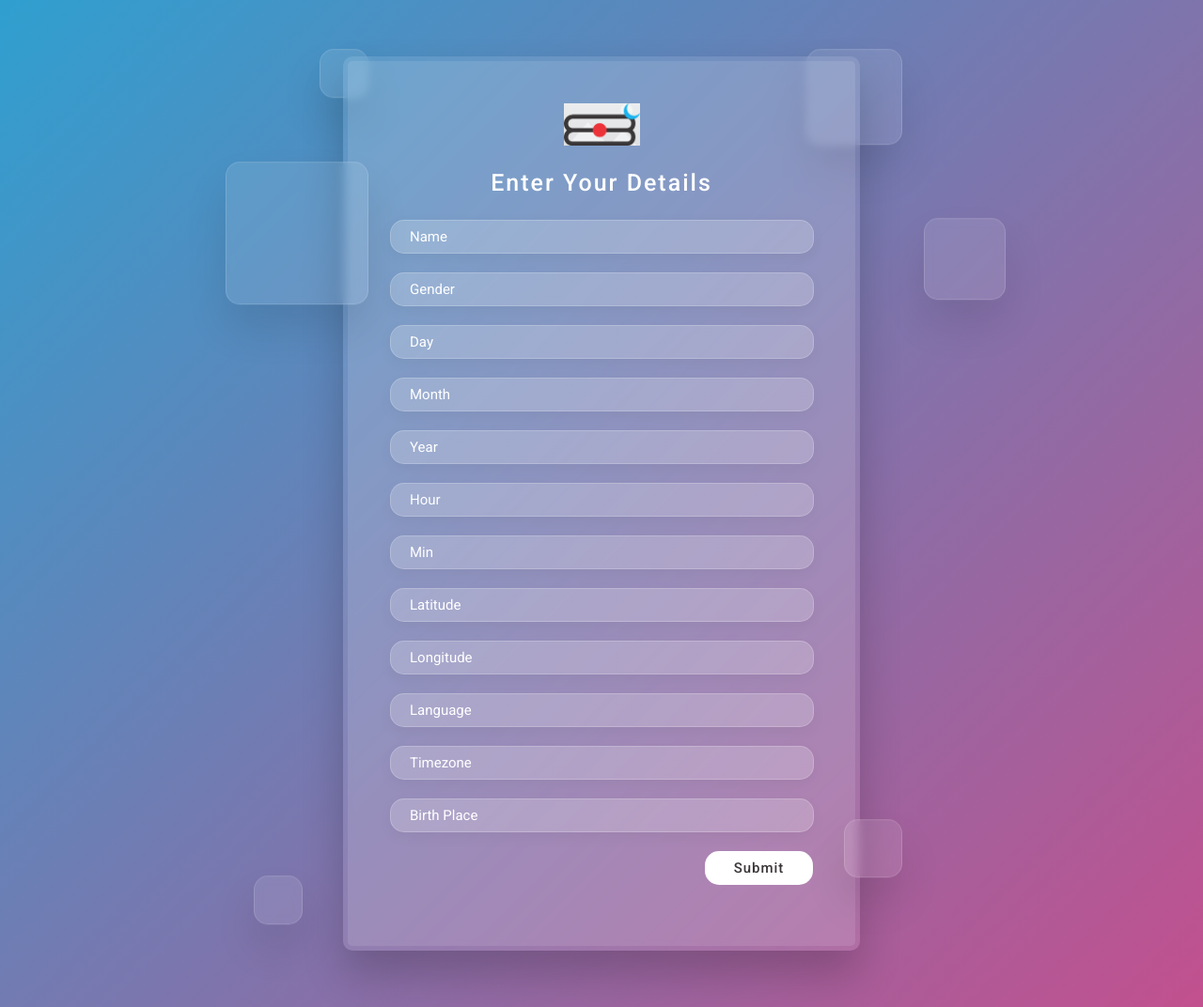
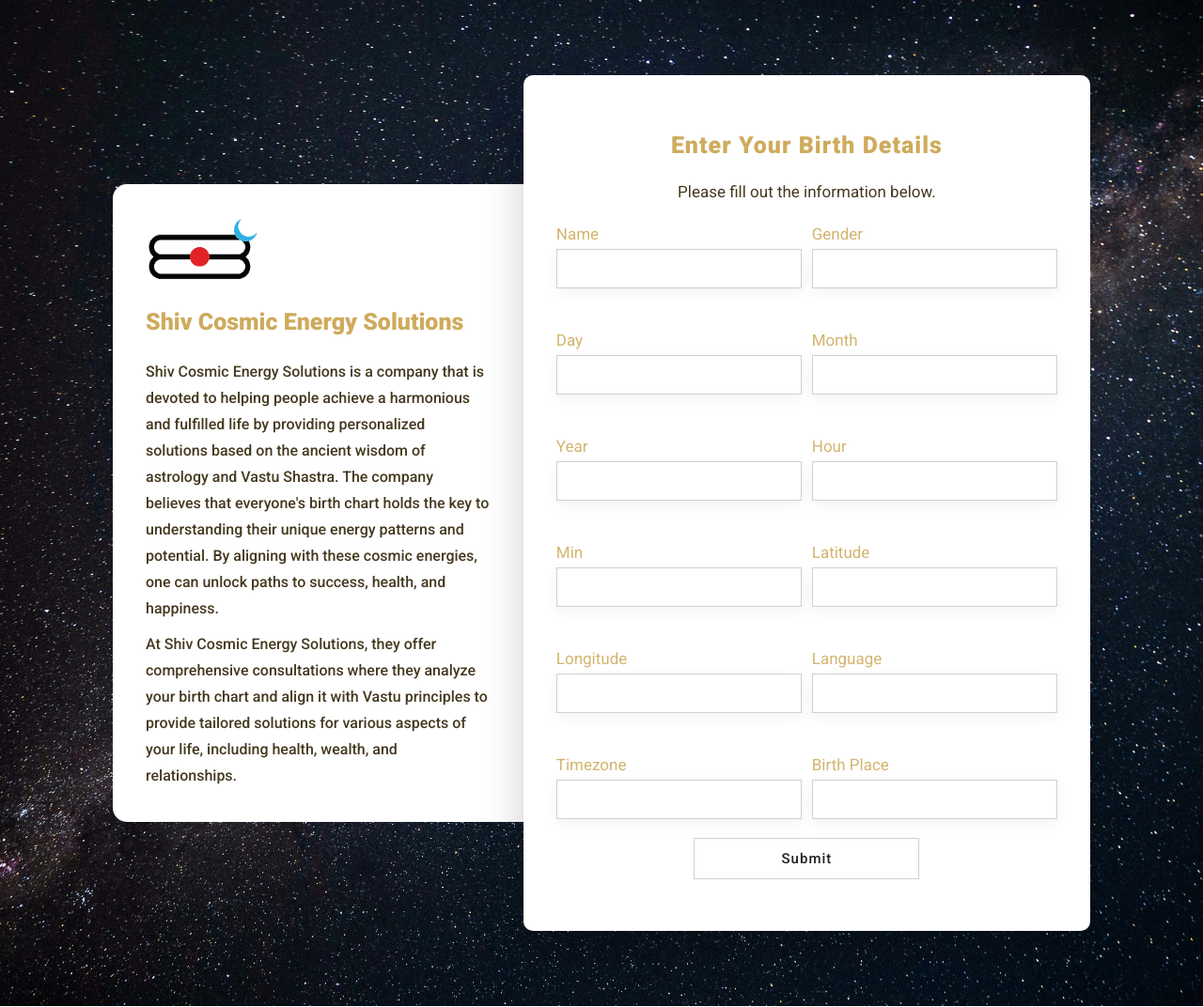
Before and after one commit to SharpMultimedia/Shiv-Cosmic, a Django app: page / in a window 1280 px wide. Shown: the whole page at 94% size. Run offline with Django 4.2, Linux system fonts and the light colour scheme.

Commit message:
redesign the form

```diff
--- a/static/css/style.css
+++ b/static/css/style.css
@@ -7,147 +7,87 @@
 * {
     margin: 0;
     padding: 0;
-    font-family: 'El Messiri', sans-serif;
+    box-sizing: border-box;
 }
 
-body {
-    background: #031323;
-    /* overflow: hidden; */
+
+
+.formContainer {
+    padding: 80px 120px;
+    background-image: url("/static/assets/images/Astology.jpg");
+    background-position: center;
+    background-repeat: no-repeat;
+    background-size: cover;
 }
 
-.fas {
-    width: 32px;
+.rowMain {
+    width: 100%;
+    display: flex;
+    justify-content: space-between;
+    align-items: center;
+
 }
 
-.formContainer {
+.colLeft {
+    width: 42%;
+
+    /* height: 650px; */
+    /* padding: 50px; */
+
     display: flex;
-    justify-content: center;
     align-items: center;
-    min-height: 100vh;
-    background: linear-gradient(-45deg, #ee7752, #e73c7e, #23a6d5, #23d5ab);
-    background-size: 400% 400%;
-    animation: gradient 10s ease infinite;
-    padding: 60px;
-    overflow: hidden;
 }
 
-@keyframes gradient {
-    0% {
-        background-position: 0% 50%;
-    }
+.contentBG {
+    background: white;
+    padding: 35px;
+    border-radius: 15px 0 0 15px;
 
-    50% {
-        background-position: 100% 50%;
-    }
-
-    100% {
-        background-position: 0% 50%;
-    }
 }
 
-.box {
-    position: relative;
+.contentBG img {
+    max-width: 120px;
 }
 
-.square {
-    position: absolute;
-    background: rgba(255, 255, 255, 0.1);
-    backdrop-filter: blur(5px);
-    box-shadow: 0 25px 45px rgba(0, 0, 0, 0.1);
-    border: 1px solid rgba(255, 255, 255, 0.15);
-    border-radius: 15px;
-    animation: square 10s linear infinite;
+.contentBG h1 {
+    font-family: "Roboto", sans-serif;
+    font-weight: 900;
+    font-style: normal;
+    font-size: 25px;
+    margin: 25px 0;
+    color: rgb(206, 171, 92);
 }
 
-@keyframes square {
-
-    0%,
-    100% {
-        transform: translateY(-20px);
-    }
-
-    50% {
-        transform: translateY(20px);
-    }
+.contentBG p {
+    font-family: "Roboto", sans-serif;
+    font-weight: 500;
+    font-style: normal;
+    font-size: 16px;
+    color: rgb(69, 57, 31);
+    line-height: 28px;
 }
 
-.square:nth-child(1) {
-    width: 100px;
-    height: 100px;
-    top: -15px;
-    right: -45px;
+.contentpara {
+    margin-top: 10px;
 }
 
-.square:nth-child(2) {
-    width: 150px;
-    height: 150px;
-    top: 105px;
-    left: -125px;
-    z-index: 2;
+.colRight {
+    width: 58%;
 }
 
-.square:nth-child(3) {
-    width: 60px;
-    height: 60px;
-    bottom: 85px;
-    right: -45px;
-    z-index: 2;
-}
-
-.square:nth-child(4) {
-    width: 50px;
-    height: 50px;
-    bottom: 35px;
-    left: -95px;
-}
-
-.square:nth-child(5) {
-    width: 50px;
-    height: 50px;
-    top: -15px;
-    left: -25px;
-}
-
-.square:nth-child(6) {
-    width: 85px;
-    height: 85px;
-    top: 165px;
-    right: -155px;
-    z-index: 2;
-}
-
-.container {
-    position: relative;
-    padding: 50px;
-    width: 450px;
-    min-height: 380px;
-    display: flex;
-    justify-content: center;
-    align-items: center;
-    background: rgba(255, 255, 255, 0.1);
-    backdrop-filter: blur(5px);
-    border-radius: 10px;
-    box-shadow: 0 25px 45px rgba(0, 0, 0, 0.2);
-}
-
-.container::after {
-    content: '';
-    position: absolute;
-    top: 5px;
-    right: 5px;
-    bottom: 5px;
-    left: 5px;
-    border-radius: 5px;
-    pointer-events: none;
-    background: linear-gradient(to bottom,
-            rgba(255, 255, 255, 0.1) 0%,
-            rgba(255, 255, 255, 0.1) 2%);
-}
+/* ----- form ----  */
 
 .form {
     position: relative;
     width: 100%;
-    height: 100%;
+    padding: 35px;
+    border-radius: 15px;
+
+    /* background: rgb(255 255 255 / 95%); */
+    background-color: #fff;
+    backdrop-filter: blur(5px);
+    border-radius: 10px;
+    box-shadow: 0 25px 45px rgba(0, 0, 0, 0.2);
 }
 
 .formHead {
@@ -161,31 +101,57 @@ body {
 }
 
 .formHead h2 {
-    color: #fff;
-    letter-spacing: 2px;
+    color: rgb(206, 171, 92);
+
+    letter-spacing: 1px;
     margin: 25px 0;
     font-family: "Roboto", sans-serif;
-    font-weight: 500;
+    font-weight: 900;
     font-style: normal;
     font-size: 25px;
 }
 
+.formHead p {
+    color: rgb(69, 57, 31);
+    font-family: "Roboto", sans-serif;
+    font-weight: 400;
+    font-style: normal;
+    font-size: 17px;
+}
+
+.dataBox {
+    width: 100%;
+    display: flex;
+    justify-content: space-between;
+    margin-top: 25px;
+}
+
 .inputBx {
     position: relative;
-    width: 100%;
+    width: 49%;
     margin-bottom: 20px;
 }
 
+.formLabel {
+    margin-bottom: 6px;
+}
+
+.formLabel label {
+    font-family: "Roboto", sans-serif;
+    font-weight: 400;
+    font-style: normal;
+    font-size: 17px;
+    color: rgb(206 171 92 / 89%);
+}
+
 .inputBx input {
-    width: 93%;
+    width: 100%;
     outline: none;
     border: none;
-    border: 1px solid rgba(255, 255, 255, 0.2);
+    border: 1px solid rgb(25 22 22 / 20%);
     background: rgba(255, 255, 255, 0.2);
-    padding: 8px 10px;
+    padding: 11px 10px;
     padding-left: 20px;
-    border-radius: 15px;
-    color: #fff;
     font-size: 16px;
     box-shadow: 0 5px 15px rgba(0, 0, 0, 0.05);
 }
@@ -193,11 +159,12 @@ body {
 .inputBx input[type="submit"] {
     background: #fff;
     color: #231f20;
-    max-width: 115px;
-    padding: 8px 10px;
+    max-width: 240px;
+    padding: 12px 10px;
     box-shadow: none;
     letter-spacing: 1px;
     cursor: pointer;
+    transition: .7s;
 
     font-family: "Roboto", sans-serif;
     font-weight: 500;
@@ -206,83 +173,27 @@ body {
 }
 
 .inputBx input[type="submit"]:hover {
-    background: linear-gradient(115deg,
-            rgba(0, 0, 0, 0.10),
-            rgba(255, 255, 255, 0.25));
+    background: #ae633f;
     color: #fff;
-    transition: .5s;
+    transition: .7s;
 }
 
 input::placeholder {
-    color: #fff;
     font-size: 15px;
     font-family: "Roboto", sans-serif;
     font-weight: 400;
     font-style: normal;
 }
 
-/* .inputBx .password-control {
-    position: absolute;
-    top: 11px;
-    right: 10px;
-    display: inline-block;
-    width: 20px;
-    height: 20px;
-    background: url(https://snipp.ru/demo/495/view.svg) no-repeat;
+
+.formBtn {
+    display: flex;
+    width: 100%;
+    align-items: center;
+    justify-content: center;
 }
 
-.inputBx .password-control.view {
-    background: url(https://snipp.ru/demo/495/no-view.svg) no-repeat;
-} */
-
-
-/* .inputBx span {
-    position: absolute;
-    left: 30px;
-    padding: 10px;
-    display: inline-block;
-    color: #fff;
-    transition: .5s;
-    pointer-events: none;
-}
-
-.inputBx input:focus~span,
-.inputBx input:valid~span {
-    transform: translateX(-30px) translateY(-25px);
-    font-size: 12px;
-}
-
-.remember {
-    position: relative;
-    display: inline-block;
-    color: #fff;
-    margin-bottom: 10px;
-    cursor: pointer;
-}
-
-.form p {
-    color: #fff;
-    font-size: 15px;
-    margin-top: 5px;
-}
-
-.form p a {
-    color: #fff;
-}
-
-.form p a:hover {
-    background-color: #000;
-    background-image: linear-gradient(to right, #434343 0%, black 100%);
-    -webkit-background-clip: text;
-    -webkit-text-fill-color: transparent;
-}
-
-*/
-.formBtn {
-    display: flex;
-    justify-content: end;
-}
-@media (min-width:320px) and (max-width: 374px) {
+/* @media (min-width:320px) and (max-width: 374px) {
     .container {
         width: 240px;
         padding: 30px;
@@ -308,4 +219,4 @@ input::placeholder {
 }
 
 
-@media (max-width:868px) {}
+@media (max-width:868px) {} */
--- a/templates/index.html
+++ b/templates/index.html
@@ -13,126 +13,171 @@
 
 <body>
 
-  <!-- <div>
-    <div class="navContianer">
-      <div>
-        <img src="/templates/Logo.png" alt="logo" loading="lazy">
-      </div>
 
-      <div class="navHeading">
-        <h1>
-          Form Data
-        </h1>
+
+  <section class="formContainer">
+
+    <div class="rowMain">
+
+      <div class="colLeft">
+        <div class="contentBG">
+          <img src="/static/assets/icons/App icon.png" alt="logo" loading="lazy">
+          <h1>Shiv Cosmic Energy Solutions</h1>
+          <p>Shiv Cosmic Energy Solutions is a company that is devoted to helping people achieve a harmonious and
+            fulfilled life by providing personalized solutions based on the ancient wisdom of astrology and Vastu
+            Shastra. The company believes that everyone's birth chart holds the key to understanding their unique energy
+            patterns and potential. By aligning with these cosmic energies, one can unlock paths to success, health, and
+            happiness.</p>
+
+            <p class="contentpara">At Shiv Cosmic Energy Solutions, they offer comprehensive consultations where they analyze your birth chart and align it with Vastu principles to provide tailored solutions for various aspects of your life, including health, wealth, and relationships.</p>
         </div>
       </div>
 
 
-    <form action="" method="post">
-      {% csrf_token %}
-      <label for="day">Day:</label>
-      <input type="number" id="day" name="day" required>
-      <br><br>
+      <div class="colRight">
 
-      <label for="month">Month:</label>
-      <input type="number" id="month" name="month" required>
-      <br><br>
+        <div class="form">
 
-      <label for="year">Year:</label>
-      <input type="number" id="year" name="year" required>
-      <br><br>
+          <div class="formHead">
 
-      <label for="hour">Hour:</label>
-      <input type="number" id="hour" name="hour" required>
-      <br><br>
-
-      <label for="min">Minute:</label>
-      <input type="number" id="min" name="min" required>
-      <br><br>
-
-      <label for="lat">Latitude:</label>
-      <input type="number" id="lat" name="lat" step="any" required>
-      <br><br>
-
-      <label for="lon">Longitude:</label>
-      <input type="number" id="lon" name="lon" step="any" required>
-      <br><br>
-
-      <label for="tzone">Timezone:</label>
-      <input type="number" id="tzone" name="tzone" step="any" required>
-      <br><br>
-
-      <input type="submit" value="Submit">
-    </form>
-
-  </div> -->
-
-
-  <section class="formContainer">
-
-    <div class="box">
-
-      <div class="square" style="--i:0;"></div>
-      <div class="square" style="--i:1;"></div>
-      <div class="square" style="--i:2;"></div>
-      <div class="square" style="--i:3;"></div>
-      <div class="square" style="--i:4;"></div>
-      <div class="square" style="--i:5;"></div>
-
-      <div class="container">
-        <div class="form">
-          <div class="formHead">
-            <img src="{% static 'assets/icons/Logo.jpg'%}" alt="logo" loading="lazy">
-            <h2>Enter Your Details</h2>
+            <h2>Enter Your Birth Details</h2>
+            <p>Please fill out the information below.</p>
           </div>
 
           <form method="post">
             {% csrf_token %}
 
+
+            <div class="dataBox">
+
               <div class="inputBx">
-              <input type="text" id="name" name="name" placeholder="Name" required>
+                <div class="formLabel">
+                  <label for="#">Name</label>
+                </div>
+                <div>
+                  <input type="text" id="name" name="name" autocomplete="off" required>
+                </div>
               </div>
 
               <div class="inputBx">
-              <input type="text" id="gender" name="gender" placeholder="Gender" required>
+                <div class="formLabel">
+                  <label for="#">Gender</label>
+                </div>
+                <div>
+                  <input type="text" id="gender" name="gender" required>
+                </div>
+              </div>
+
+            </div>
+
+
+            <div class="dataBox">
+              <div class="inputBx">
+                <div class="formLabel">
+                  <label for="#">Day</label>
+                </div>
+                <div>
+                  <input type="number" id="day" name="day" required>
+                </div>
               </div>
 
               <div class="inputBx">
-                <input type="number" id="day" name="day" placeholder="Day" required>
+                <div class="formLabel">
+                  <label for="#">Month</label>
+                </div>
+                <div>
+                  <input type="number" id="month" name="month" required>
+                </div>
+              </div>
+            </div>
+
+
+            <div class="dataBox">
+              <div class="inputBx">
+                <div class="formLabel" class="formLabel">
+                  <label for="#">Year</label>
+                </div>
+                <div>
+                  <input type="number" id="year" name="year" required>
+                </div>
               </div>
 
               <div class="inputBx">
-                <input type="number" id="month" name="month" placeholder="Month" required>
+                <div class="formLabel" class="formLabel">
+                  <label for="#">Hour</label>
+                </div>
+                <div>
+                  <input type="number" id="hour" name="hour" required>
+                </div>
+              </div>
+            </div>
+
+
+            <div class="dataBox">
+              <div class="inputBx">
+                <div class="formLabel">
+                  <label for="#">Min</label>
+                </div>
+
+                <div>
+                  <input type="number" id="min" name="min" required>
+                </div>
               </div>
 
               <div class="inputBx">
-                <input type="number" id="year" name="year" placeholder="Year" required>
+                <div class="formLabel">
+                  <label for="#">Latitude</label>
+                </div>
+                <div>
+                  <input type="number" id="lat" name="lat" step="any" required>
+                </div>
+              </div>
+            </div>
+
+
+            <div class="dataBox">
+              <div class="inputBx">
+                <div class="formLabel">
+                  <label for="#">Longitude</label>
+                </div>
+
+                <div>
+                  <input type="number" id="lon" name="lon" step="any" required>
+                </div>
               </div>
 
               <div class="inputBx">
-                <input type="number" id="hour" name="hour" placeholder="Hour" required>
+                <div class="formLabel">
+                  <label for="#">Language</label>
+                </div>
+                <div>
+                  <input type="text" id="language" name="language" required>
+                </div>
+              </div>
+            </div>
+
+
+
+
+            <div class="dataBox">
+              <div class="inputBx">
+                <div class="formLabel">
+                  <label for="#">Timezone</label>
+                </div>
+                <div>
+                  <input type="number" id="tzone" name="tzone" step="any" required>
+                </div>
               </div>
 
               <div class="inputBx">
-                <input type="number" id="min" name="min" placeholder="Min" required>
+                <div class="formLabel">
+                  <label for="#">Birth Place</label>
+                </div>
+                <div>
+                  <input type="text" id="place" name="place" required>
+                </div>
               </div>
 
-            <div class="inputBx">
-                <input type="number" id="lat" name="lat" step="any" placeholder="Latitude" required>
-            </div>
-            <div class="inputBx">
-                <input type="number" id="lon" name="lon" step="any" placeholder="Longitude" required>
-            </div>
-
-            <div class="inputBx">
-              <input type="text" id="language" name="language" placeholder="Language" required>
-            </div>
-
-            <div class="inputBx">
-                <input type="number" id="tzone" name="tzone" step="any" placeholder="Timezone" required>
-            </div>
-
-            <div class="inputBx">
-              <input type="text" id="place" name="place" placeholder="Birth Place" required>
             </div>
 
             <div class="inputBx formBtn">
@@ -142,11 +187,20 @@
           </form>
 
         </div>
+
+
       </div>
 
     </div>
   </section>
 
+
+
+  <!-- old commit commited code  -->
+
+
+
+
 </body>
 
 </html>
```
Also changed, not shown: static/assets/icons/App icon.png (added), static/assets/icons/Logo.jpg (deleted), static/assets/images/Astology.jpg (added). Lines whose indentation alone changed are shown as unchanged.
